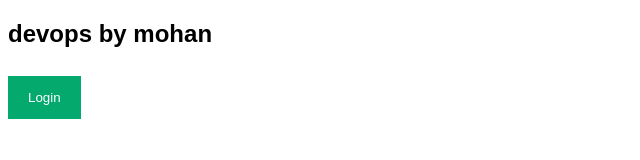
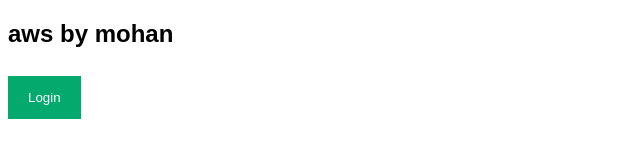
Before and after one commit to rammohanrao478/dockerprjct, a plain HTML site: page index.html in a window 1280 px wide. Shown: the whole page, without its empty margins (0-640 px from the left). Drawn offline with Linux system fonts and the light colour scheme.

Commit message:
Update index.html

```diff
--- a/index.html
+++ b/index.html
@@ -127,7 +127,7 @@
 </head>
 <body>
 
-<h2>devops by mohan</h2>
+<h2>aws by mohan</h2>
 
 <button onclick="document.getElementById('id01').style.display='block'" style="width:auto;">Login</button>
 
```
